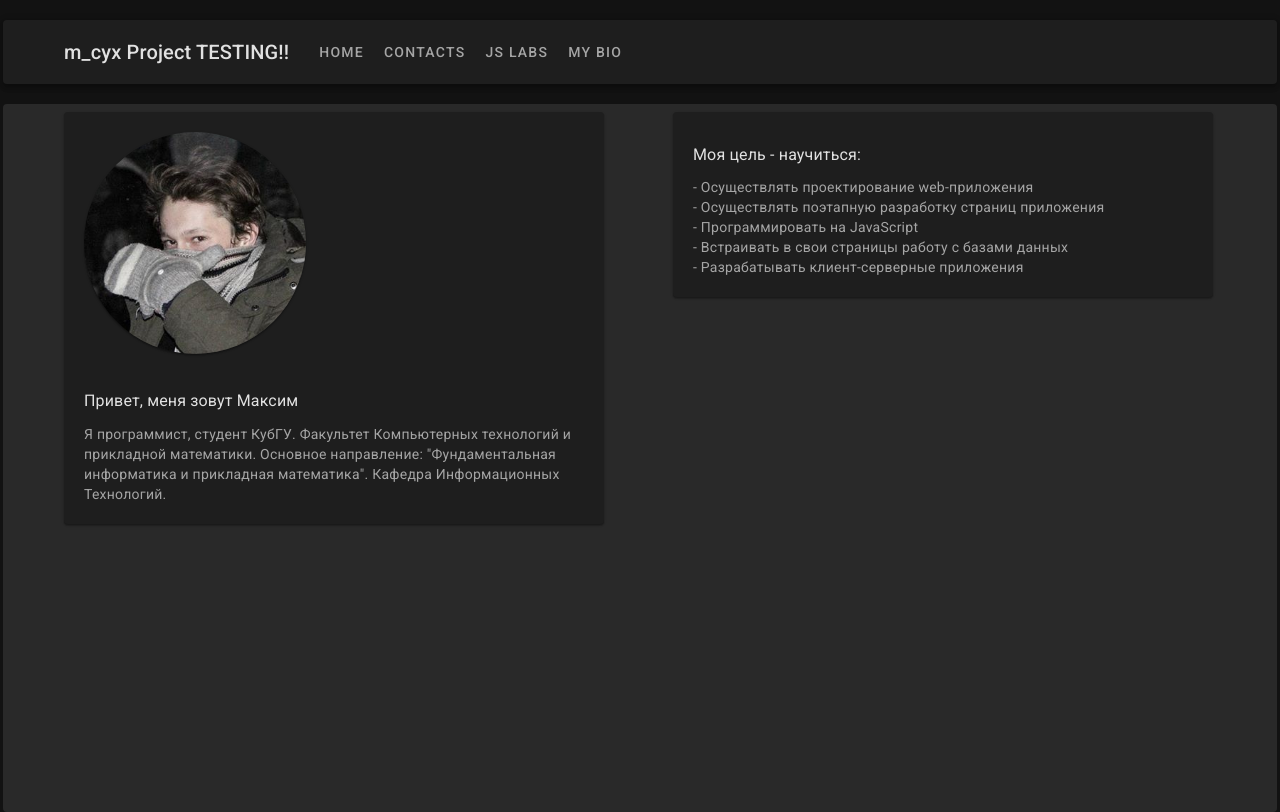
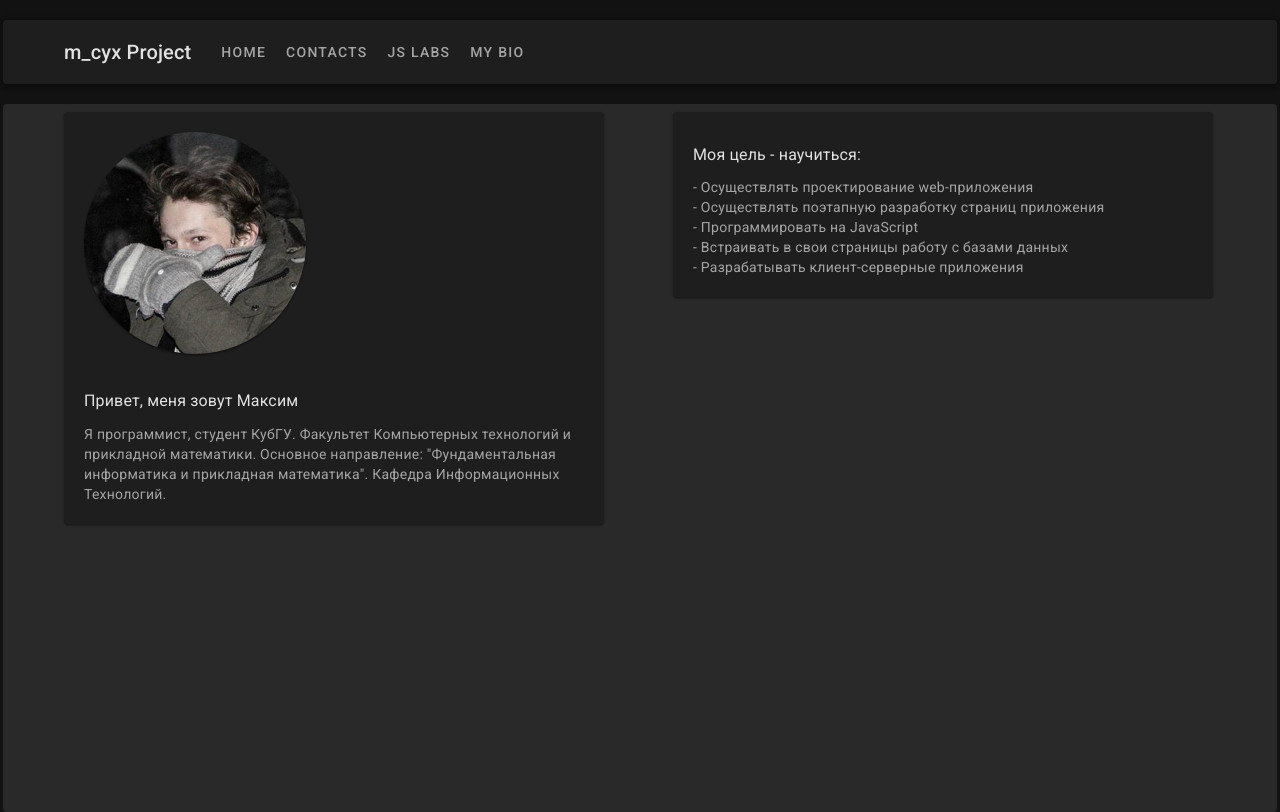
Before and after one commit to m-cyx/Web, a plain HTML site: page index.html in a window 1280 px wide. Drawn offline with nearby package versions, Linux system fonts and the light colour scheme.

Commit message:
update logo

```diff
--- a/index.html
+++ b/index.html
@@ -15,7 +15,7 @@
     <div class="container">
         <header class="header">
             <div class="nav">
-                <div class="logo"><p>m_cyx Project TESTING!!</p></div>
+                <div class="logo"><p>m_cyx Project</p></div>
                 <ul class="menu">
                     <li>
                         <div class="button"><a href="">HOME</a></div>
```
